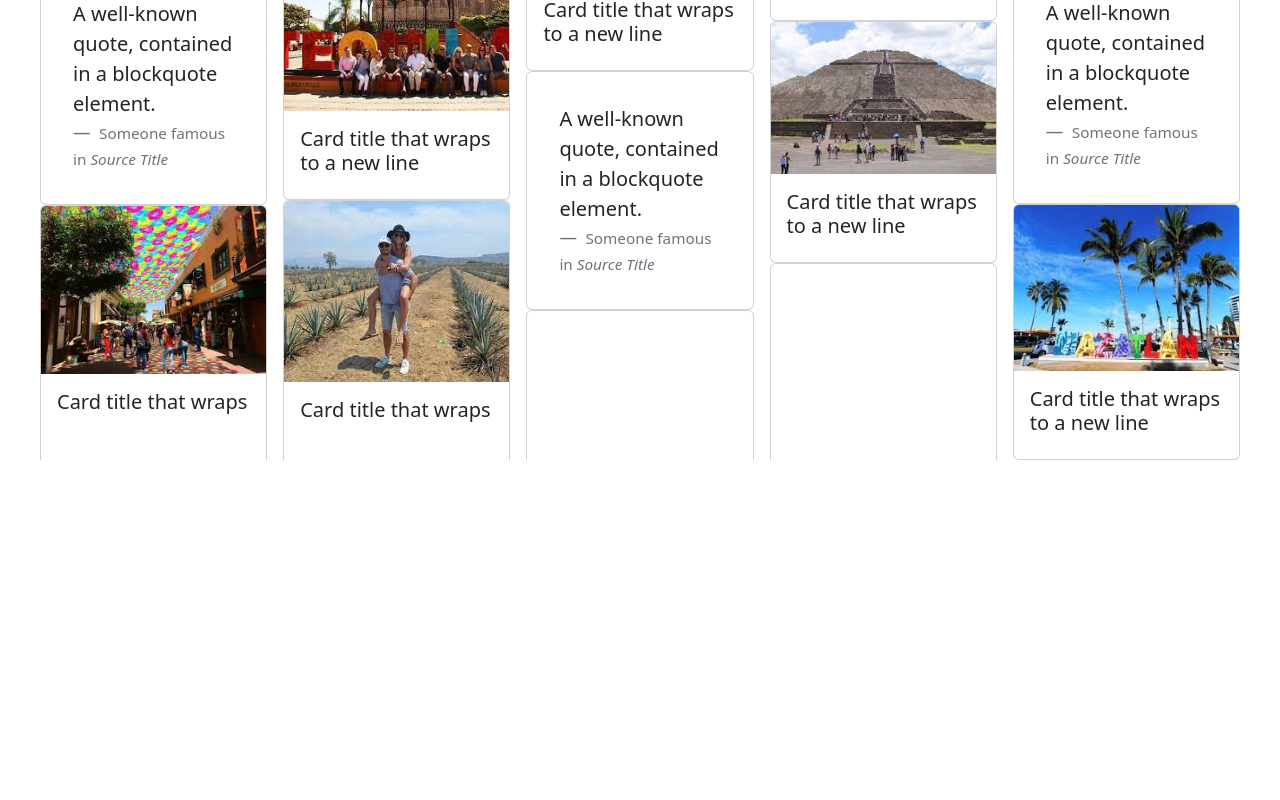
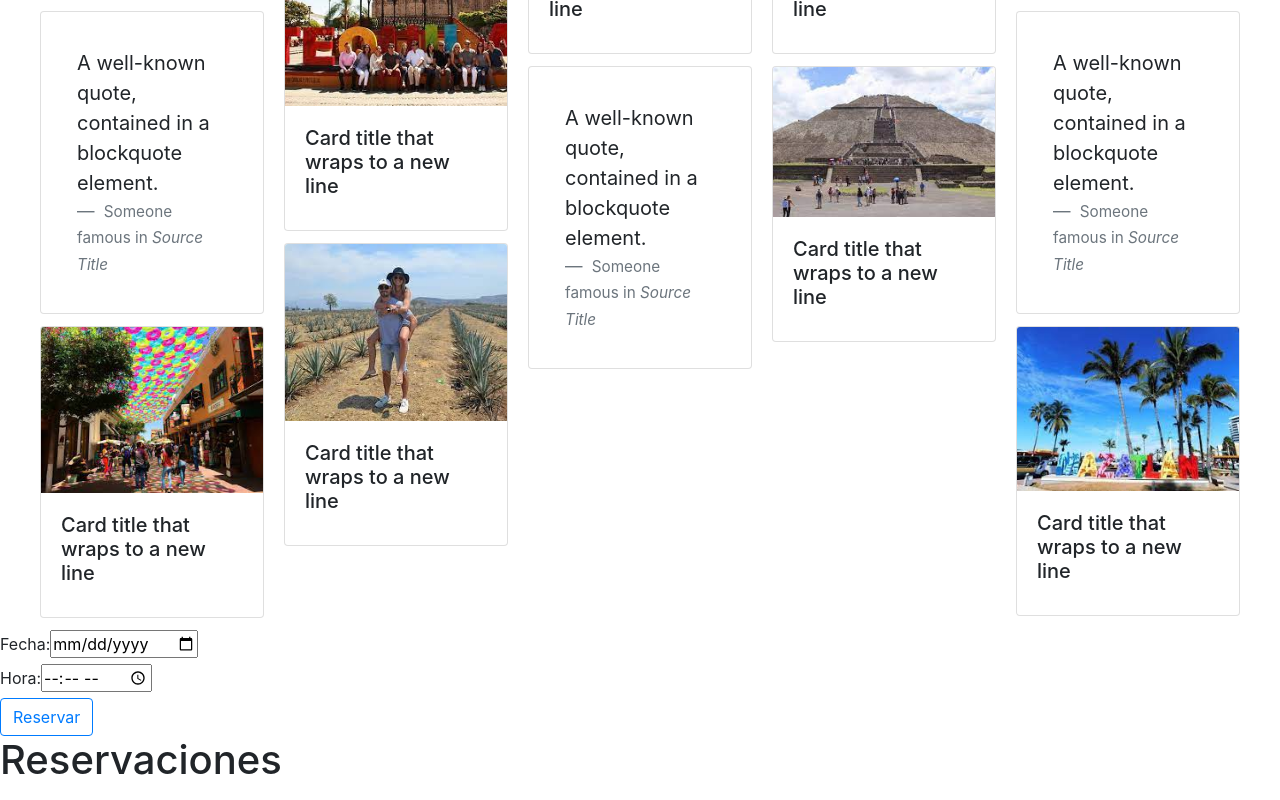
Before and after one commit to Ana211202/tours_proyect, an Angular app in the folder reserva/: page / in a window 1280 px wide. Shown: the part 533-1333 px from the top of the page. Before the commit the page ends 993 px from the top, so only its background shows below. Built offline with nearby package versions, Linux system fonts and the light colour scheme.

Commit message:
app reservas

```diff
--- a/reserva/src/app/app.component.html
+++ b/reserva/src/app/app.component.html
@@ -1 +1,2 @@
 <app-galeria></app-galeria>
+<app-reservas></app-reservas>
```
